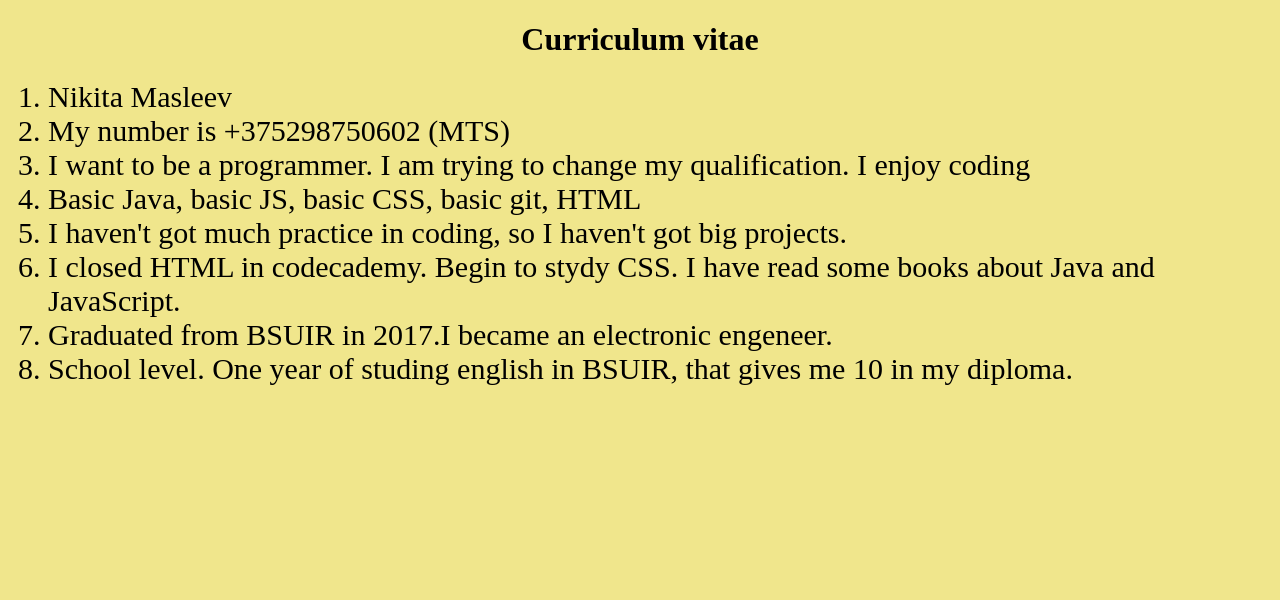
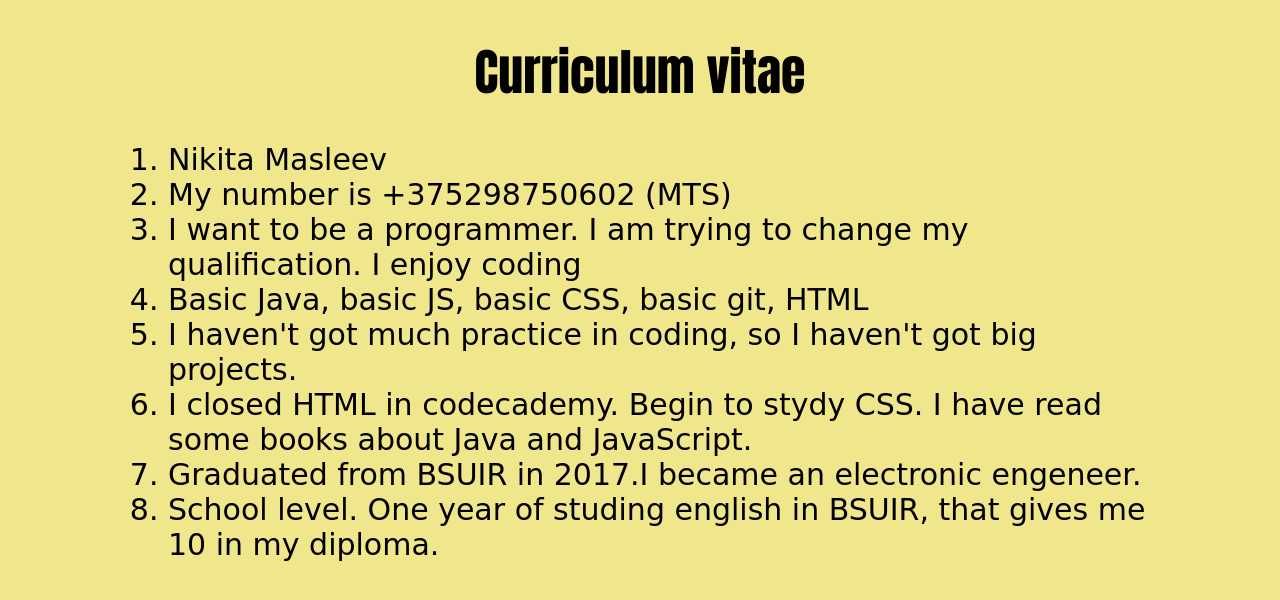
Before and after one commit to nightman20104/rsschool-codejam1-cv, a plain HTML site: page index.html in a window 1280 px wide. Drawn offline with Linux system fonts and the light colour scheme.

Commit message:
feat: center

```diff
--- a/style.css
+++ b/style.css
@@ -1,6 +1,17 @@
 body{
   background-color: khaki;
+  max-width: 1024px;
+  margin: 0 auto;
+}
+h1{
+  font-size: 50px;
+  font-family: 'Impact';
 }
 li {
   font-size: 30px;
+  font-family: 'Snell Roundhand', cursive;
 }
+
+#name {
+
+}
```
